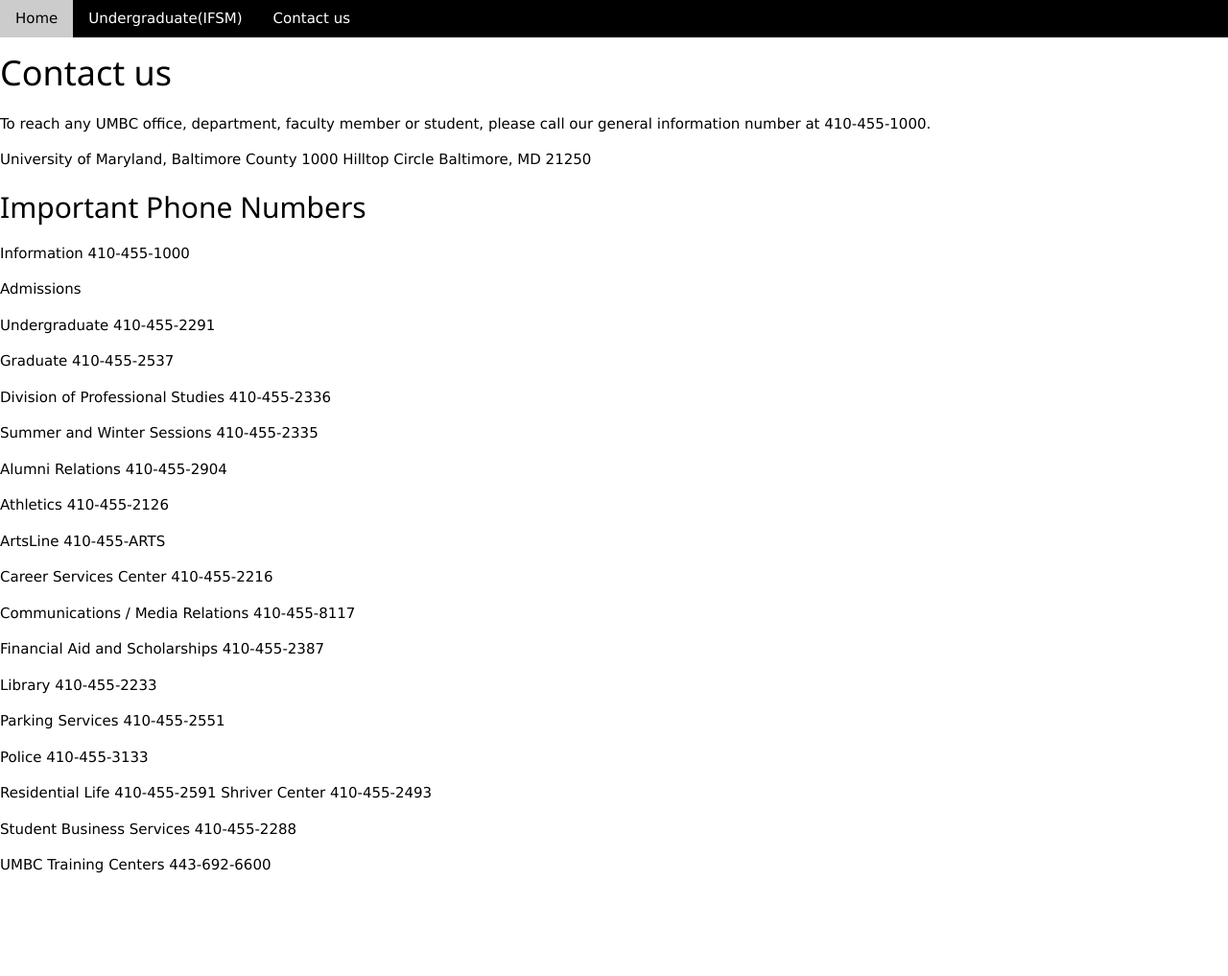
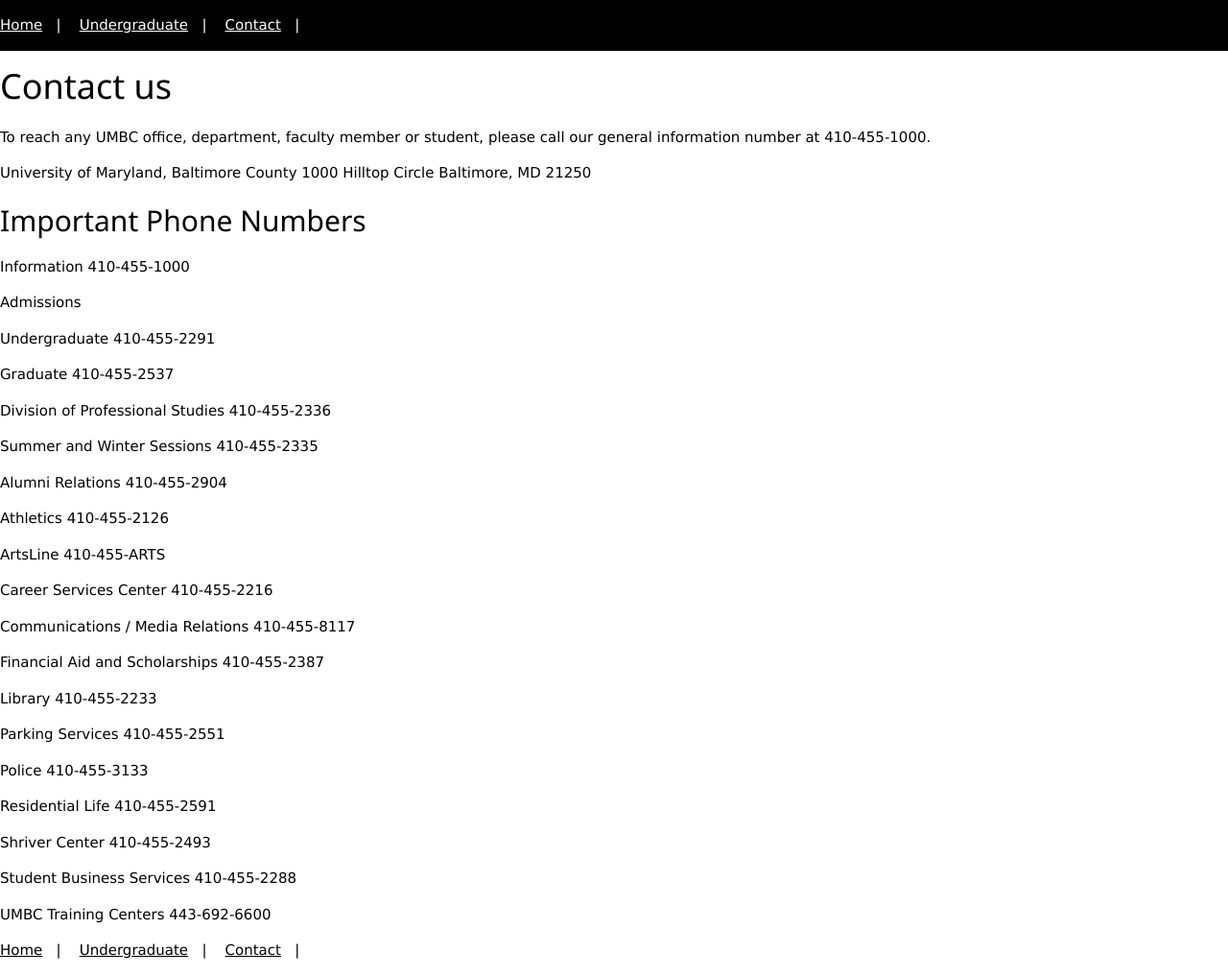
Before and after one commit to upenus87/Lab_4, a plain HTML site: page contact us.html in a window 1280 px wide. Shown: the whole page at 96% size. Before the commit the page ends 928 px from the top, so only its background shows below. Drawn offline with nearby package versions, Linux system fonts and the light colour scheme.

Commit message:
Update contact us.html

```diff
--- a/contact us.html
+++ b/contact us.html
@@ -1,4 +1,3 @@
-<!DOCTYPE html>
 <html>
 <meta charset="UTF-8">
 <meta name="viewport" content="width=device-width, initial-scale=1">
@@ -8,9 +7,12 @@
 <!-- Navigation -->
 <nav class="w3-bar w3-black">
 
-  <a href="#home" class="w3-button w3-bar-item">Home</a>
-  <a href="#Undergradute(IFSM)" class="w3-button w3-bar-item">Undergraduate(IFSM)</a>
-  <a href="#contact us" class="w3-button w3-bar-item">Contact us</a>
+<p>
+
+<a href="Home.html" title="Home">Home</a>&nbsp;&nbsp;&nbsp;|&nbsp;&nbsp;&nbsp;
+                    <a href="Undergraduate.html" title="Undergraduate">Undergraduate</a>&nbsp;&nbsp;&nbsp;|&nbsp;&nbsp;&nbsp;
+                    <a href ="Contact.html" title ="Contact">Contact</a>&nbsp;&nbsp;&nbsp;|&nbsp;&nbsp;&nbsp;
+                </p>
 
 </nav>
 
@@ -25,25 +27,29 @@
 Baltimore, MD 21250</p>
 
 <h2>Important Phone Numbers</h2>
+<p>Information	410-455-1000</p>
+<p>Admissions</p>
+   <p>Undergraduate	410-455-2291</p>
+    <p>Graduate	410-455-2537</p>
+    <p>Division of Professional Studies	410-455-2336</p>
+    <p>Summer and Winter Sessions	410-455-2335</p>
+<p>Alumni Relations	410-455-2904</p>
+<p>Athletics	410-455-2126</p>
+<p>ArtsLine	410-455-ARTS</p>
+<p>Career Services Center	410-455-2216</p>
+<p>Communications / Media Relations	410-455-8117</p>
+<p>Financial Aid and Scholarships	410-455-2387</p>
+<p>Library	410-455-2233</p>
+<p>Parking Services	410-455-2551</p>
+<p>Police	410-455-3133</p>
+<p>Residential Life	410-455-2591
+<p>Shriver Center	410-455-2493</p>
+<p>Student Business Services	410-455-2288</p>
+<p>UMBC Training Centers	443-692-6600
 </p>
+<p>
 
-Information	410-455-1000</p>
-Admissions</p>
-   Undergraduate	410-455-2291</p>
-    Graduate	410-455-2537</p>
-    Division of Professional Studies	410-455-2336</p>
-    Summer and Winter Sessions	410-455-2335</p>
-Alumni Relations	410-455-2904</p>
-Athletics	410-455-2126</p>
-ArtsLine	410-455-ARTS</p>
-Career Services Center	410-455-2216</p>
-Communications / Media Relations	410-455-8117</p>
-Financial Aid and Scholarships	410-455-2387</p>
-Library	410-455-2233</p>
-Parking Services	410-455-2551</p>
-Police	410-455-3133</p>
-Residential Life	410-455-2591
-Shriver Center	410-455-2493</p>
-Student Business Services	410-455-2288</p>
-UMBC Training Centers	443-692-6600
-</p>
+<a href="Home.html" title="Home">Home</a>&nbsp;&nbsp;&nbsp;|&nbsp;&nbsp;&nbsp;
+                    <a href="Information System.html" title="Undergraduate">Undergraduate</a>&nbsp;&nbsp;&nbsp;|&nbsp;&nbsp;&nbsp;
+                    <a href ="Contact.html" title ="Contact">Contact</a>&nbsp;&nbsp;&nbsp;|&nbsp;&nbsp;&nbsp;
+                </p>
```
